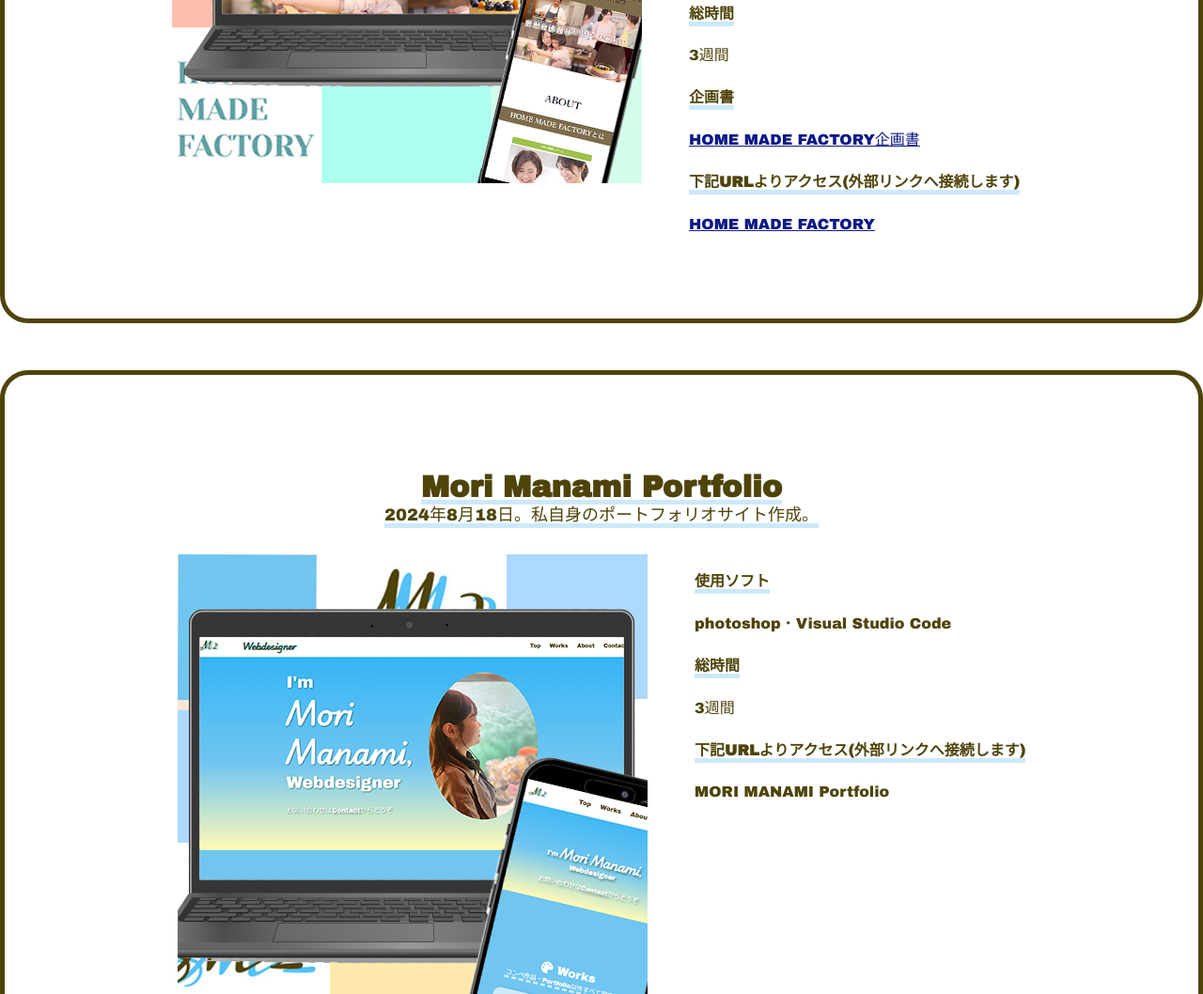
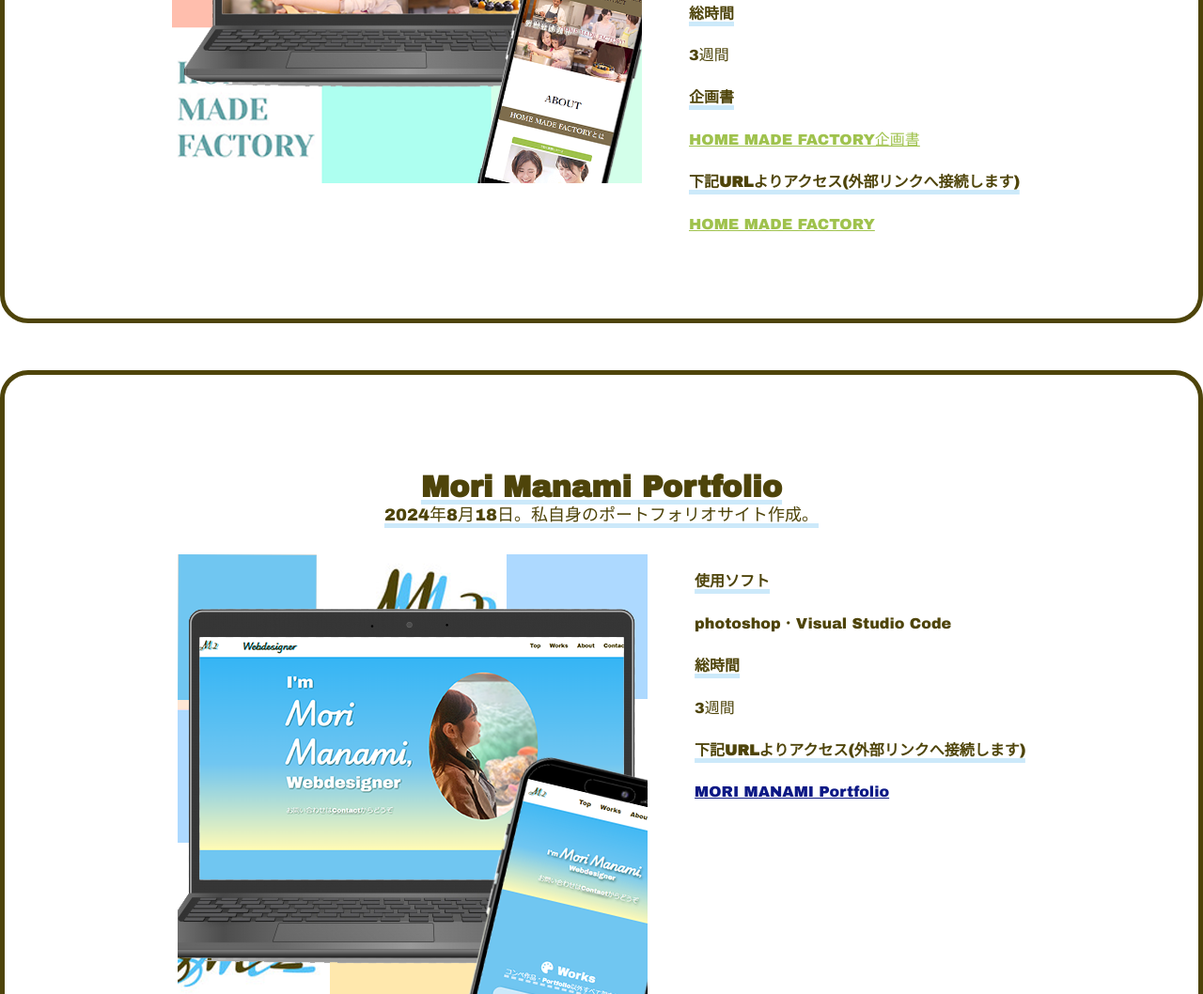
Before and after one commit to 2024morimanami/Portfoilo-works, a plain HTML site: page index.html in a window 1280 px wide. Shown: the part 7720-8778 px from the top of the page at 94% size. Drawn offline with Linux system fonts and the light colour scheme; a web font is replaced by a local one.

Commit message:
Update style.css

```diff
--- a/style.css
+++ b/style.css
@@ -500,11 +500,13 @@ figcaption {
 #works-hmf-color {
     box-shadow: 6px 6px 10px 0 rgba(48, 28, 3, 0.4);
 }
-#main-works-4 a{
+#main-works-4 a,
+#main-works-3 a,
+#main-works-5 a{
     text-decoration: underline;
     color: #0d1985;
 }
-#main-works-4 a:hover{
+#main-works-4 a,#main-works-3 a,#main-works-5 a:hover{
     color: #9FC24D;
 }
 
```
